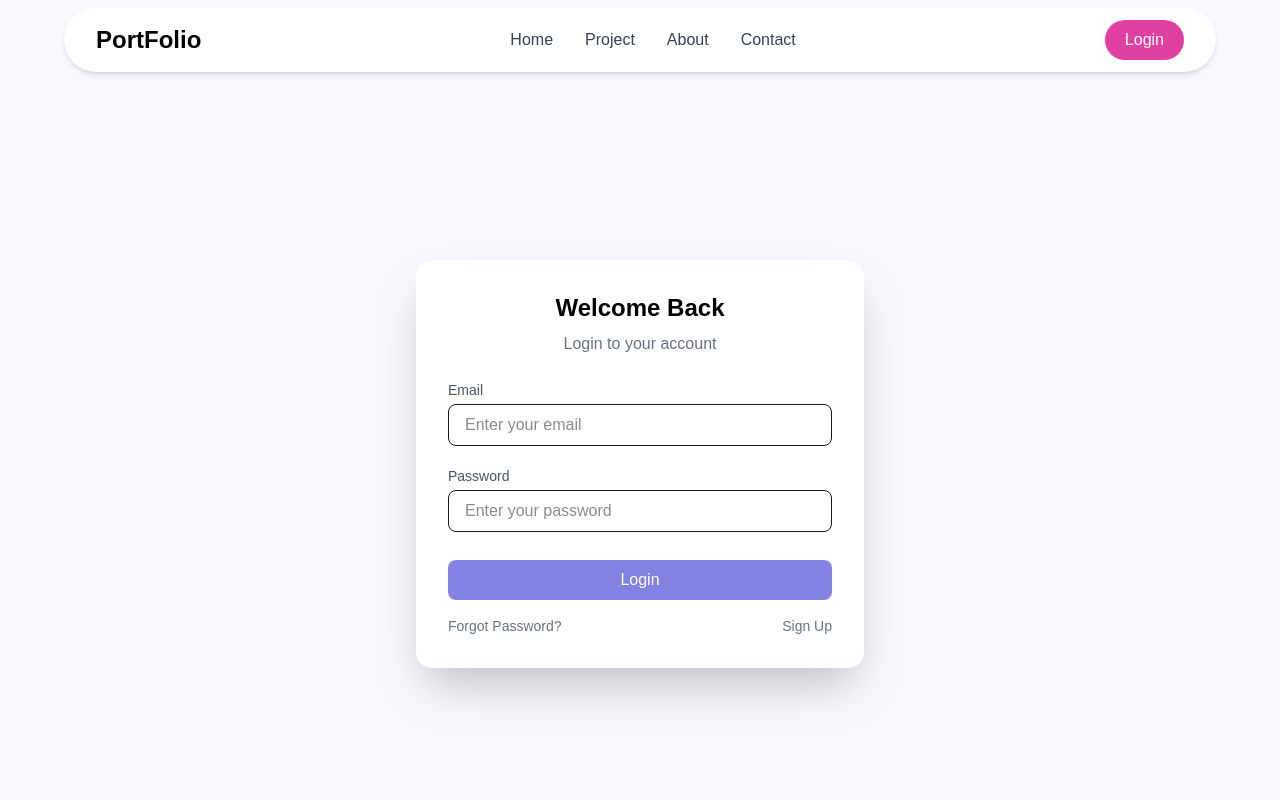
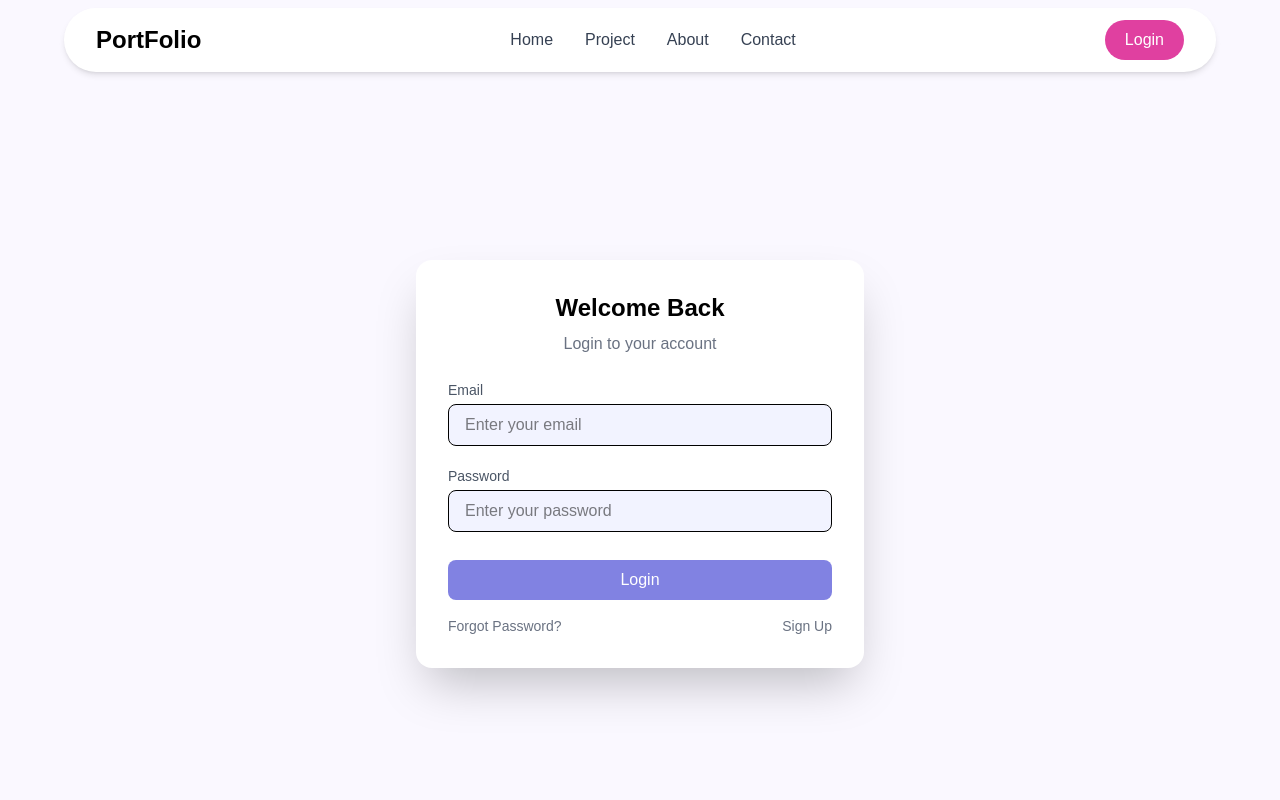
Before and after one commit to ahmadrazababu96-sketch/Portfolioweb, a Next.js app: page /login in a window 1280 px wide. Shown: the top 800 px of the page. Built offline with nearby package versions, Linux system fonts and the light colour scheme.

Commit message:
login change

```diff
--- a/app/login/page.tsx
+++ b/app/login/page.tsx
@@ -47,7 +47,7 @@ const Login = () => {
             <input
               type="email"
               placeholder="Enter your email"
-              className="px-4 py-2 border rounded-lg focus:outline-none focus:ring-2 focus:ring-[#8182E2] transition"
+              className="px-4 py-2 border bg-[#F2F3FF] text-black  rounded-lg focus:outline-none focus:ring-2 focus:ring-[#8182E2] transition"
             />
           </motion.div>
 
@@ -62,7 +62,8 @@ const Login = () => {
             <input
               type="password"
               placeholder="Enter your password"
-              className="px-4 py-2 border rounded-lg focus:outline-none focus:ring-2 focus:ring-[#8182E2] transition"
+              className="px-4 py-2 border rounded-lg
+              bg-[#F2F3FF] text-black focus:outline-none focus:ring-2 focus:ring-[#8182E2] transition"
             />
           </motion.div>
 
```
